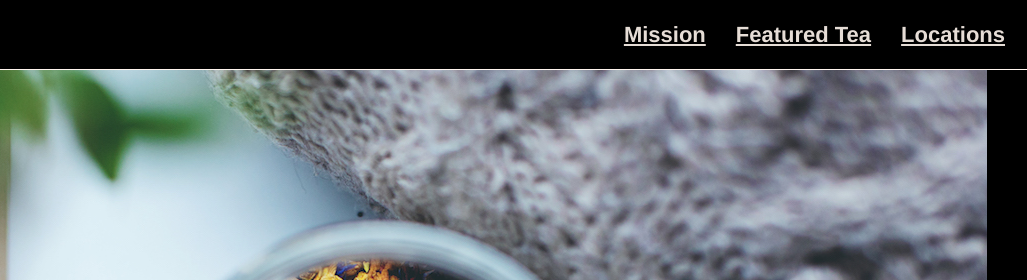
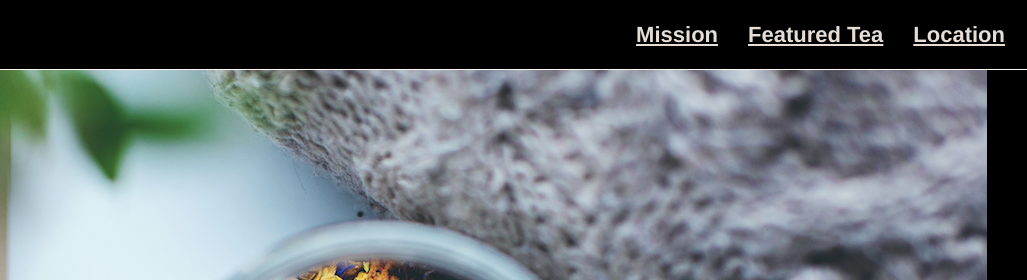
Before and after one commit to vsalter/TeaCozy, a plain HTML site: page index.html in a window 1280 px wide. Shown: the top 280 px of the page, 253-1280 px from the left. Drawn offline with Linux system fonts and the light colour scheme.

Commit message:
Update index.html

```diff
--- a/index.html
+++ b/index.html
@@ -12,9 +12,9 @@
 			<img src="Images/img-tea-cozy-logo.png" alt="logo">
 		</div>
 		<div class="menu">
-			<h2>Mission</h2>
-			<h2>Featured Tea</h2>
-			<h2>Locations</h2>
+			<a href="#mission"><h2>Mission</h2></a>
+			<a href="#teaOfMo"><h2>Featured Tea</h2></a>
+			<a href="#locations"><h2>Location</h2></a>
 		</div>
 	</header>
 	<div id="mission">
```
